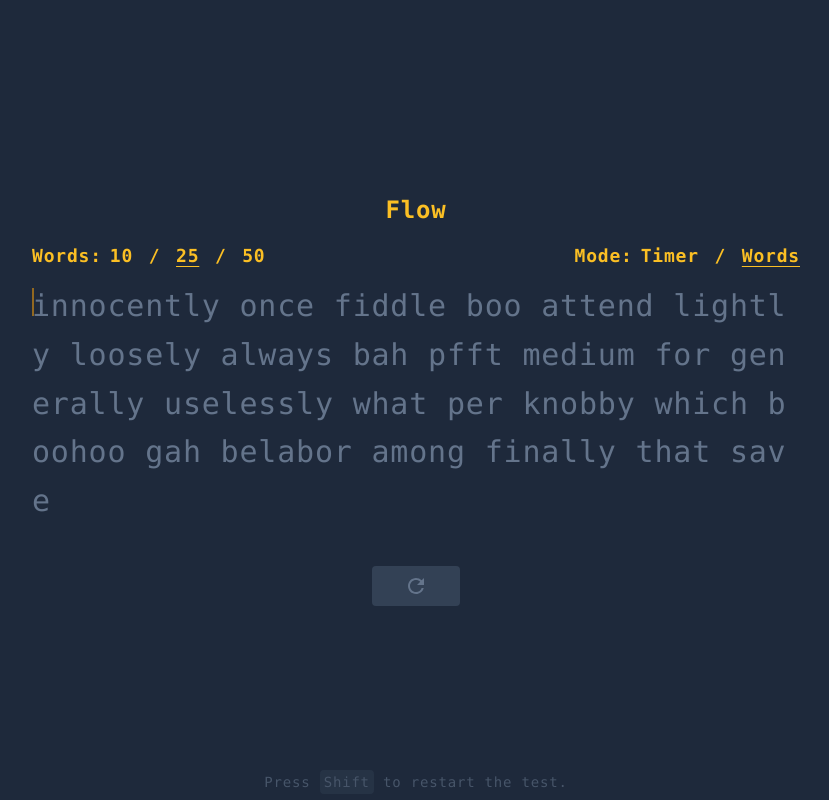
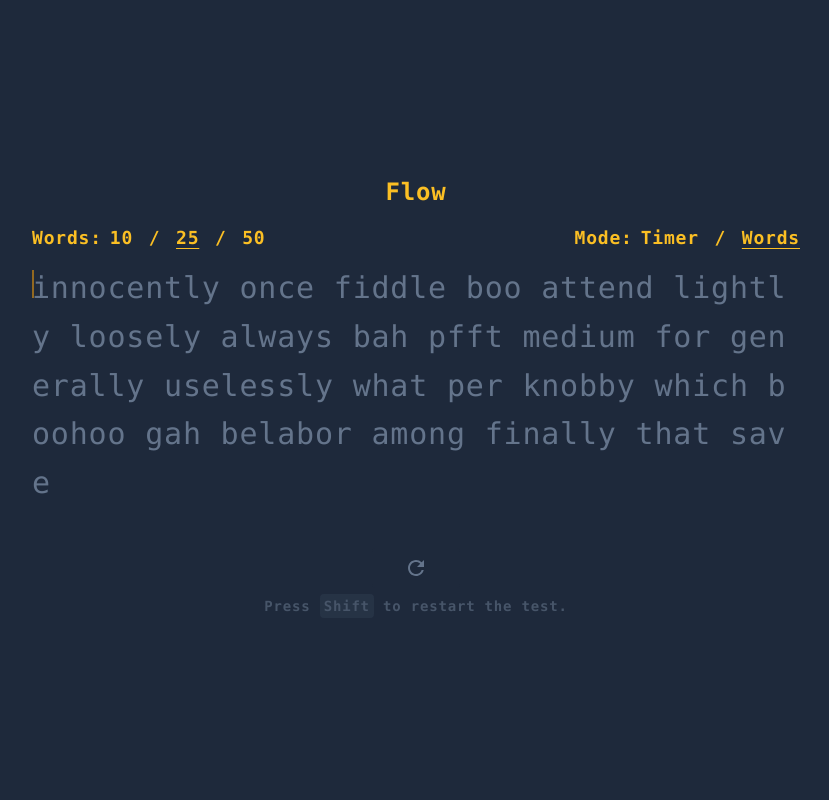
Before and after one commit to aivee-teodocio/flow, a React (Create React App) app: page / in a window 1280 px wide. Both pictures are taken after a click on the button "Words". Shown: the whole page, without its empty margins (224-1053 px from the left). Built offline with nearby package versions, Linux system fonts and the light colour scheme; the HTML template or start-up script is replaced by a standard one.

Commit message:
Small styling changes.

```diff
--- a/src/App.tsx
+++ b/src/App.tsx
@@ -3,7 +3,7 @@ import Stats from "./components/Stats";
 import WordsContainer from "./components/WordsContainer";
 import useTest from "./hooks/useTypingTest";
 import Header from "./components/Header";
-import Footer from "./components/Footer";
+import KeyboardShortcutsText from "./components/KeyboardShortcutsText";
 import { calculateAccuracy, calculateWordsPerMinute } from "./utils/helpers";
 import { DONE_STATE, TIMER_MODE } from "./constants";
 import ModeSelector from "./components/ModeSelector";
@@ -31,6 +31,7 @@ function App() {
         onRestart={restart}
         className={"mx-auto mt-10 text-slate-500"}
       />
+      <KeyboardShortcutsText/>
       {
         isDone &&
         <Stats
@@ -41,7 +42,6 @@ function App() {
           className="mt-10"
         />
       }
-      <Footer />
     </>
   );
 }
--- a/src/components/Footer.tsx
+++ /dev/null
@@ -1,9 +0,0 @@
-const Footer = () => {
-    return (
-        <div className="text-slate-600 text-sm text-center absolute inset-x-0 bottom-0 mb-2">
-            <span>Press <span className="bg-slate-700/40 p-1 rounded">Shift</span> to restart the test.</span>
-        </div>
-    );
-};
-
-export default Footer;
--- /dev/null
+++ b/src/components/KeyboardShortcutsText.tsx
@@ -0,0 +1,9 @@
+const KeyboardShortcutsText = () => {
+    return (
+        <div className="text-slate-600 text-sm text-center font-semibold inset-x-0 bottom-0 my-2">
+            <span>Press <span className="bg-slate-700/40 p-1 rounded">Shift</span> to restart the test.</span>
+        </div>
+    );
+};
+
+export default KeyboardShortcutsText;
--- a/src/components/ModeSelector.tsx
+++ b/src/components/ModeSelector.tsx
@@ -45,7 +45,7 @@ const ModeSelector = ({
                     text="Timer"
                     onClick={changeToTimerMode}
                 ></ModeButton>
-                <text className="mx-1"> / </text>
+                <span className="mx-1"> / </span>
                 <ModeButton
                     className={isTimerMode ? "" : underlineStyle}
                     text="Words"
--- a/src/components/RedoButton.tsx
+++ b/src/components/RedoButton.tsx
@@ -33,7 +33,7 @@ const RedoButton = ({
         <button
             ref={buttonRef}
             onClick={handleClick}
-            className={`block rounded px-8 py-2 bg-slate-700 hover:bg-slate-900 ${className}`}
+            className={`block rounded px-8 py-2 bg-slate-800 hover:bg-slate-900 ${className}`}
         >
             <MdRefresh className="w-6 h-6"/>
         </button>
--- a/src/components/WordsModeOptions.tsx
+++ b/src/components/WordsModeOptions.tsx
@@ -24,7 +24,10 @@ const WordsModeOptions = ({
                                 text={`${wordCount}`}
                                 onClick={() => changeWordCount(wordCount)}
                             />
-                            { (index < options.length - 1) && <text className="mx-1"> / </text> }
+                            {
+                                (index < options.length - 1) &&
+                                <span className="mx-1"> / </span>
+                            }
                         </>
                     )
                 })
```
